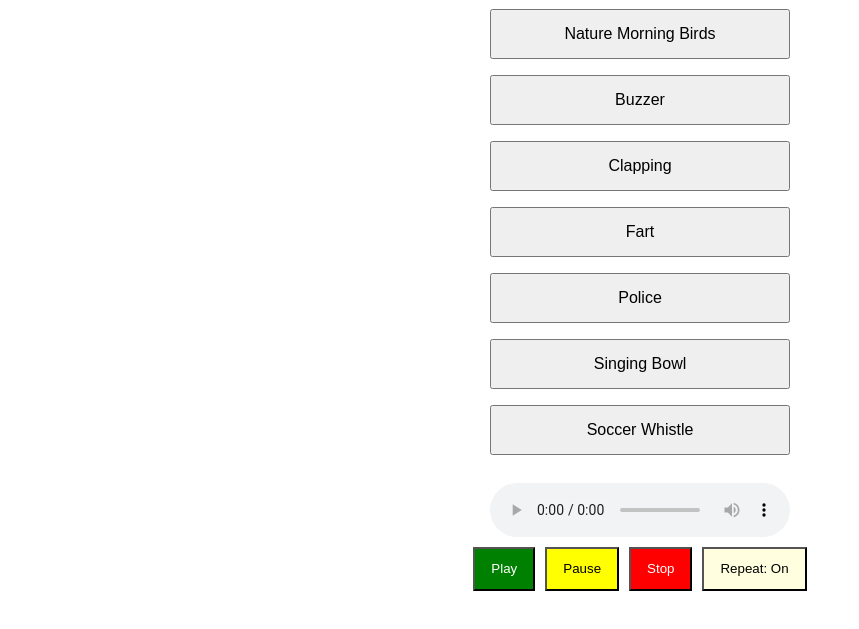
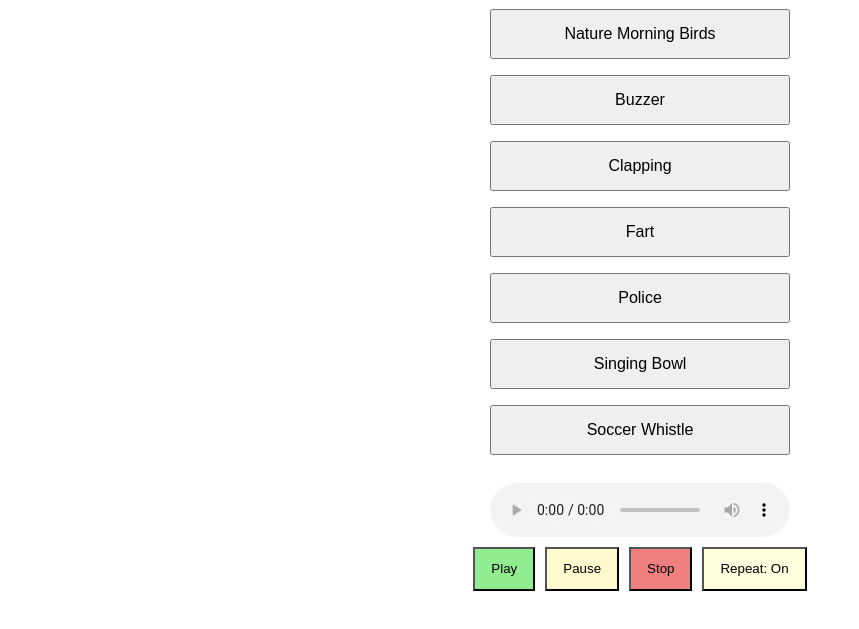
Before and after one commit to singaseongj/singaseong_sfx, a website: page index.html in a window 1280 px wide. Shown: the part 79-708 px from the top of the page, without its empty margins (0-859 px from the left). Drawn offline with Linux system fonts and the light colour scheme.

Commit message:
Lighten control button colors

```diff
--- a/css/style.css
+++ b/css/style.css
@@ -44,17 +44,18 @@ body {
 }
 
 #playBtn {
-  background-color: green;
-  color: white;
+  background-color: lightgreen;
+  color: black;
 }
 
 #pauseBtn {
-  background-color: yellow;
+  background-color: lemonchiffon;
+  color: black;
 }
 
 #stopBtn {
-  background-color: red;
-  color: white;
+  background-color: lightcoral;
+  color: black;
 }
 
 .home-button {
@@ -73,5 +74,5 @@ body {
 }
 
 #loopToggleBtn.off {
-  background-color: gray;
+  background-color: lightgray;
 }
```
